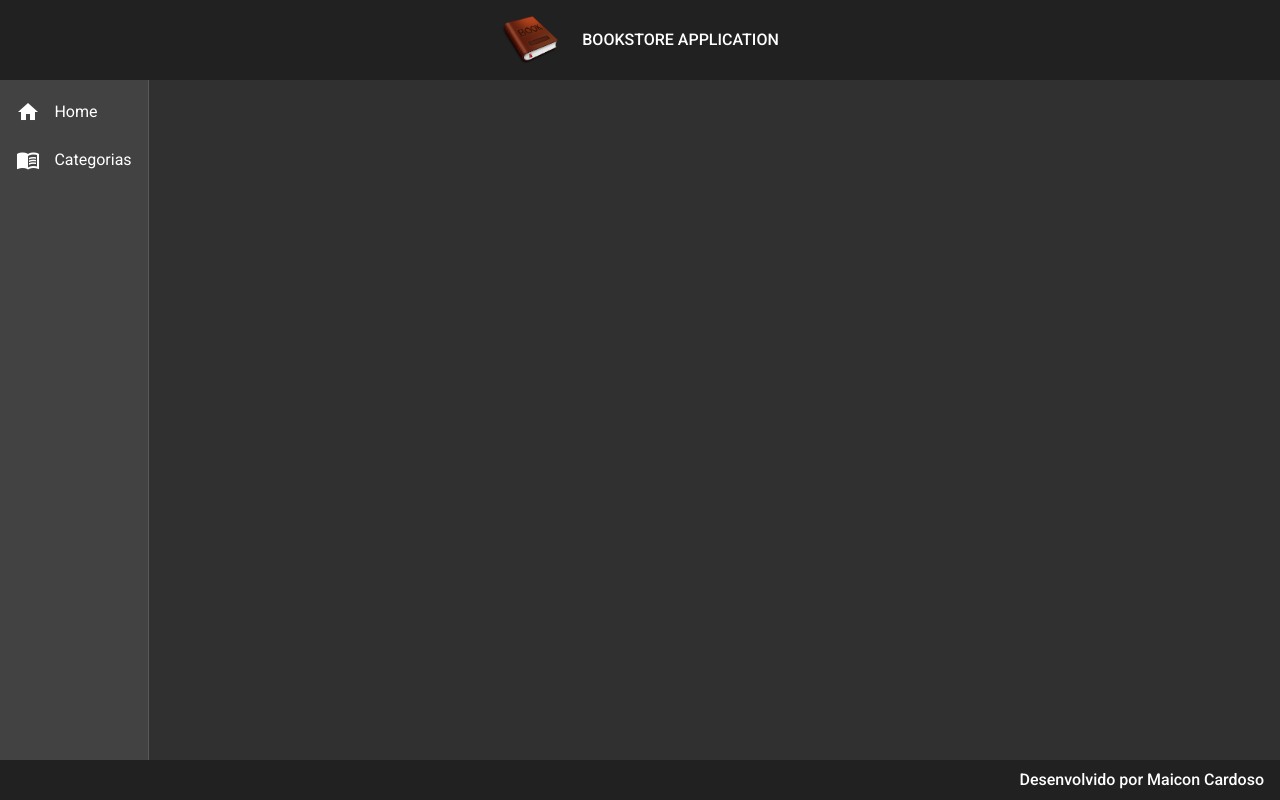
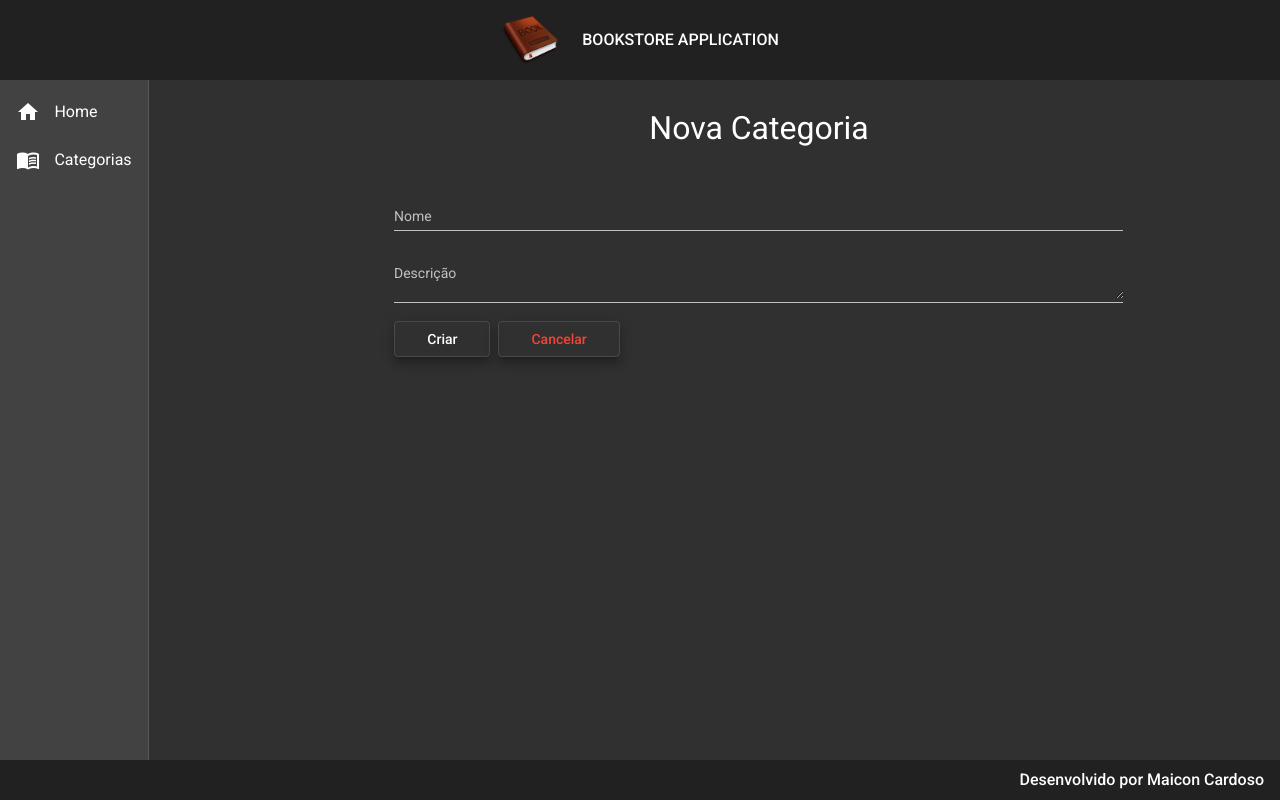
Before and after one commit to maiconcardoso/bookstore-front, an Angular app: page /category/create in a window 1280 px wide. Before the commit this address led to /. Built offline with nearby package versions, Linux system fonts and the light colour scheme.

Commit message:
creation category-create

```diff
--- a/src/app/app-routing.module.ts
+++ b/src/app/app-routing.module.ts
@@ -1,3 +1,4 @@
+import { CategoryCreateComponent } from './components/views/category/category-create/category-create.component';
 import { CategoryReadComponent } from './components/views/category/category-read/category-read.component';
 import { HomeComponent } from './components/views/home/home.component';
 import { NgModule } from '@angular/core';
@@ -11,6 +12,10 @@
   {
     path: "category",
     component: CategoryReadComponent
+  },
+  {
+    path: "category/create",
+    component: CategoryCreateComponent
   }
 ];
 
--- /dev/null
+++ b/src/app/components/views/category/category-create/category-create.component.css
@@ -0,0 +1,25 @@
+form {
+    text-align: center;
+    width: 70%;
+    margin: 2rem auto 0 auto;
+}
+
+h1 {
+    font-size: 2rem;
+    font-weight: 400;
+    margin-bottom: 3rem;
+}
+
+.form {
+    width: 100%;
+}
+
+.buttons {
+    width: 100%;
+    text-align: start;
+}
+button {
+    margin-right: .5rem;
+    padding-right: 2rem;
+    padding-left: 2rem;
+}
--- /dev/null
+++ b/src/app/components/views/category/category-create/category-create.component.html
@@ -0,0 +1,17 @@
+<form action="">
+    <h1>Nova Categoria</h1>
+    <mat-form-field class="form">
+        <mat-label>Nome</mat-label>
+        <input matInput type="text" name="name" placeholder="Ex. Computação">
+    </mat-form-field>
+
+    <mat-form-field class="form">
+        <mat-label>Descrição</mat-label>
+        <textarea matInput type="text" name="description" placeholder="Ex. Livros de Computação"></textarea>
+    </mat-form-field>
+
+    <div class="buttons">
+        <button class="mat-elevation-z8" mat-stroked-button color="Accent">Criar</button>
+        <button class="mat-elevation-z8" mat-stroked-button color="warn">Cancelar</button>
+    </div>
+</form>
--- /dev/null
+++ b/src/app/components/views/category/category-create/category-create.component.ts
@@ -0,0 +1,15 @@
+import { Component, OnInit } from '@angular/core';
+
+@Component({
+  selector: 'app-category-create',
+  templateUrl: './category-create.component.html',
+  styleUrls: ['./category-create.component.css']
+})
+export class CategoryCreateComponent implements OnInit {
+
+  constructor() { }
+
+  ngOnInit(): void {
+  }
+
+}
--- a/src/app/components/views/category/category-read/category-read.component.html
+++ b/src/app/components/views/category/category-read/category-read.component.html
@@ -3,7 +3,7 @@
         <h1>Categoria</h1>
     </div>
 
-    <button class="mat-elevation-z8" mat-stroked-button color="Accent">Nova Categoria</button>
+    <button class="mat-elevation-z8" (click)="createNewCategory()" mat-stroked-button color="Accent">Nova Categoria</button>
 
     <div class="mat-elevation-z8 content-table">
         <table class="table" mat-table [dataSource]= "categories">
--- a/src/app/components/views/category/category-read/category-read.component.ts
+++ b/src/app/components/views/category/category-read/category-read.component.ts
@@ -1,4 +1,5 @@
 import { Component, OnInit } from '@angular/core';
+import { Router } from '@angular/router';
 import { Category } from '../category.model';
 import { CategoryService } from '../category.service';
 
@@ -13,7 +14,7 @@
 
   displayedColumns: string[] = ['id', 'name', 'description', 'books' ,'action'];
 
-  constructor(private service: CategoryService) { }
+  constructor(private service: CategoryService, private router: Router) { }
 
   ngOnInit(): void {
     this.findAll();
@@ -27,4 +28,8 @@
     })
   }
 
+  createNewCategory(){
+    this.router.navigate(["category/create"])
+  }
+
 }
```
Also changed, not shown: src/app/app.module.ts (+10 -2 lines).
